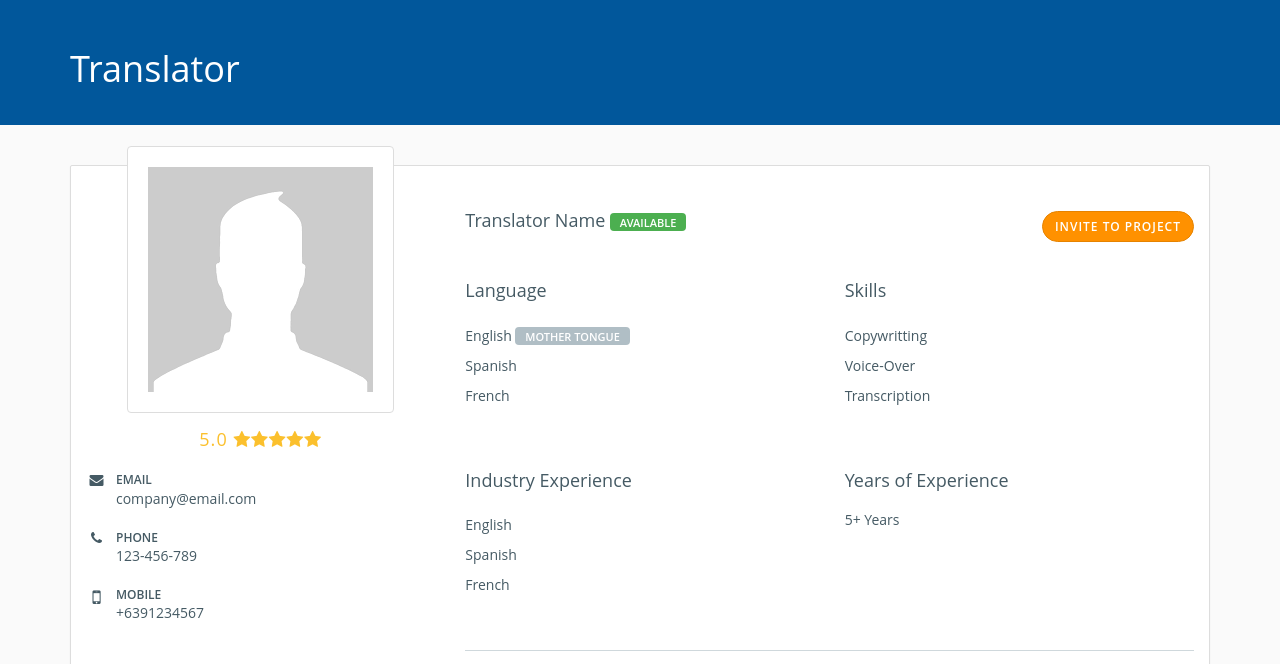
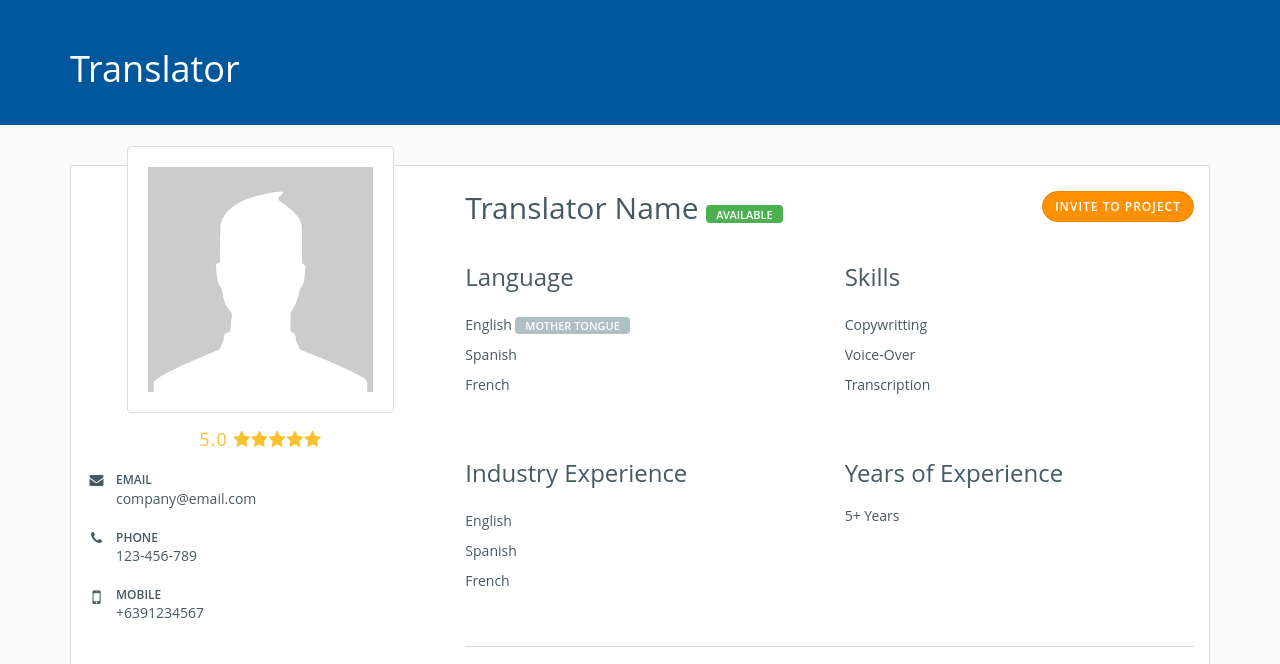
Before and after one commit to ronnelsanchez/Yazyk_Analytics, a plain HTML site: page translator-page.html in a window 1280 px wide. Shown: the part 64-728 px from the top of the page. Drawn offline with nearby package versions, Linux system fonts and the light colour scheme.

Commit message:
Update section title media

```diff
--- a/css/styles.css
+++ b/css/styles.css
@@ -442,30 +442,34 @@ color: #ffffff;
 
 /* Mobile Responsive */
 @media (min-width: 320px) {
-  .section-title{font-size: 18px }
+  .section-title{font-size: 18px; }
 }
 
 @media (min-width: 480px) {
-  .section-title{font-size: 18px }
+  .section-title{font-size: 18px; }
 }
 
 @media (min-width: 768px) {
-  .section-title{font-size: 18px }
+  .section-title{font-size: 18px; }
 
 }
 
 @media (min-width: 992px) {
+  .section-title{font-size: 24px; }
 
 }
 
 @media (min-width: 1200px) {
+  .section-title{font-size: 24px; }
 
 }
 
 @media (min-width: 1440px) {
+  .section-title{font-size: 24px; }
 
 }
 
 @media (min-width: 1600px) {
+  .section-title{font-size: 24px; }
 
 }
--- a/translator-page.html
+++ b/translator-page.html
@@ -133,7 +133,7 @@
                     <br />
                     <a href="" class="btn btn-link" data-toggle="modal" data-target="#rateMe"><h4 class="text-warning">5.0 <i class="fa fa-star"></i><i class="fa fa-star"></i><i class="fa fa-star"></i><i class="fa fa-star"></i><i class="fa fa-star"></i></h4></a>
                     <div class="hidden-sm hidden-md hidden-lg">
-                      <h2> Translator Name <span class="label label-success">Available</span>
+                      <h2 > Translator Name <span class="label label-success">Available</span>
                       </h2>
                       <button type="button" class="btn btn-primary"  data-toggle="modal" data-target="#inviteProject" data-backdrop="static">Invite to Project</button>
                       <br /> <br /> <br />
@@ -165,7 +165,7 @@
                 </div>
                 <div class="col-xs-12 col-sm-8 col-md-8 col-lg-8">
               <div class="hidden-xs">
-                <h2 class="section-title">Translator Name <span class="label label-success">Available</span>
+                <h2 >Translator Name <span class="label label-success">Available</span>
                   <button type="button" class="btn btn-primary pull-right"  data-toggle="modal" data-target="#inviteProject" data-backdrop="static">Invite to Project</button>
                 </h2>
               </div>
```
Also changed, not shown: 1 other file.
